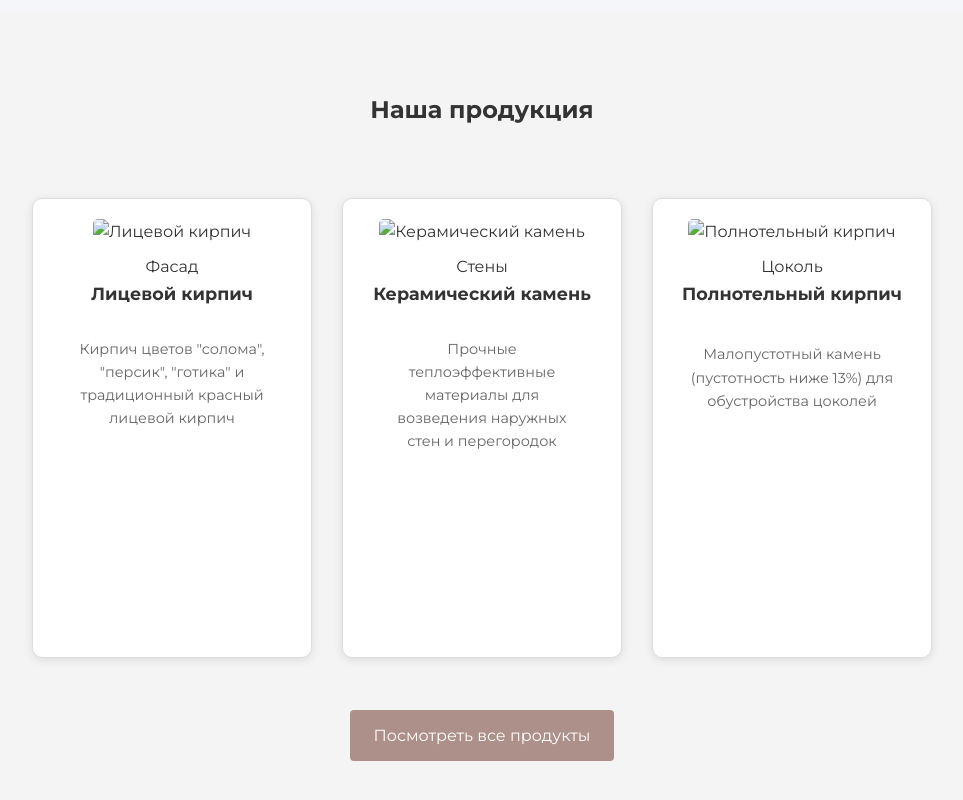
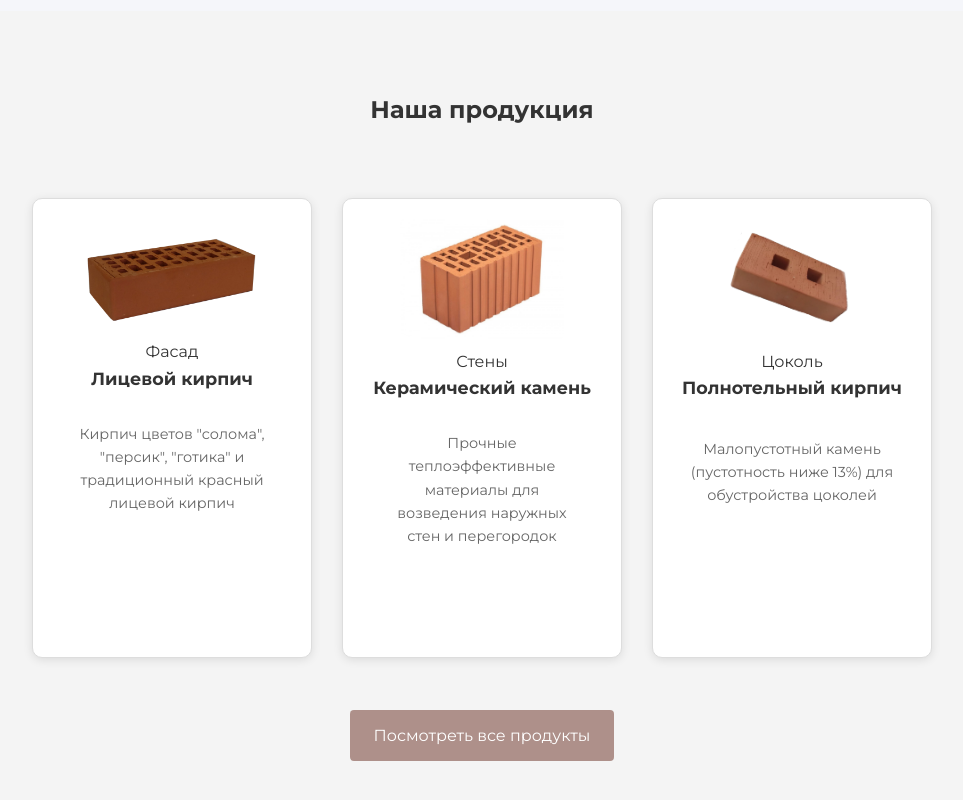
Before and after one commit to VladArs22/zkksaratov, a website: page public/index.html in a window 1280 px wide. Shown: the part 1106-1906 px from the top of the page, without its empty margins (158-1121 px from the left). Drawn offline with Linux system fonts and the light colour scheme; files whose address does not match are found by name.

Commit message:
Update index.html

```diff
--- a/public/index.html
+++ b/public/index.html
@@ -15,7 +15,7 @@
         <nav class="navbar">
              <!-- Логотип сайта -->
             <div class="logo">
-                <img src="public/images/КАМЕНЬ/Римкер_Logo.png" alt="Логотип Кирпичного Завода" class="logo-image">
+                <img src="images/КАМЕНЬ/Римкер_Logo.png" alt="Логотип Кирпичного Завода" class="logo-image">
             </div>
              <!-- Навигационные ссылки -->
             <ul class="nav-links">
@@ -70,21 +70,21 @@
     <div class="product-grid">
         <!-- Фото -->
         <div class="product-card">
-            <img src="public/images/КИРПИЧ КЕРАМИЧЕСКИЙ КРАСНЫЙ/КИРПИЧ-КЕРАМИЧЕСКИЙ-ОДИНАРНЫЙ.png" alt="Лицевой кирпич">
+            <img src="images/КИРПИЧ КЕРАМИЧЕСКИЙ КРАСНЫЙ/КИРПИЧ-КЕРАМИЧЕСКИЙ-ОДИНАРНЫЙ.png" alt="Лицевой кирпич">
             <span class="category">Фасад</span>
             <h3>Лицевой кирпич</h3>
             <p class="description">Кирпич цветов "солома", "персик", "готика" и традиционный красный лицевой кирпич</p>
         </div>
 
         <div class="product-card">
-            <img src="public/images/КАМЕНЬ/2036.jpg" alt="Керамический камень">
+            <img src="images/КАМЕНЬ/2036.jpg" alt="Керамический камень">
             <span class="category">Стены</span>
             <h3>Керамический камень</h3>
            <p class="description">Прочные теплоэффективные материалы для возведения наружных стен и перегородок</p>
         </div>
 
         <div class="product-card">
-            <img src="public/images/Кирпич полнотелый/МАЛОПУСТОТНЫЙ КИРПИЧ.png" alt="Полнотельный кирпич">
+            <img src="images/Кирпич полнотелый/МАЛОПУСТОТНЫЙ КИРПИЧ.png" alt="Полнотельный кирпич">
             <span class="category">Цоколь</span>
             <h3>Полнотельный кирпич</h3>
             <p class="description">Малопустотный камень (пустотность ниже 13%) для обустройства цоколей</p>
```
